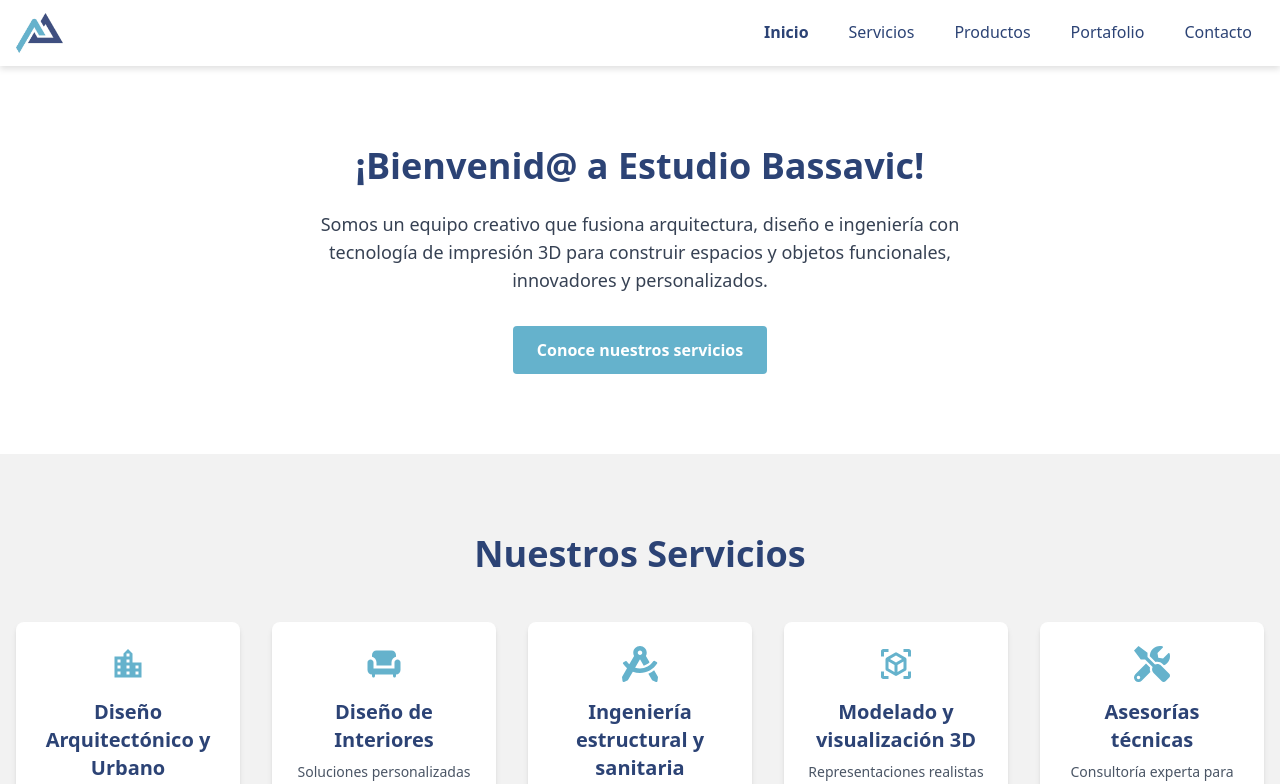
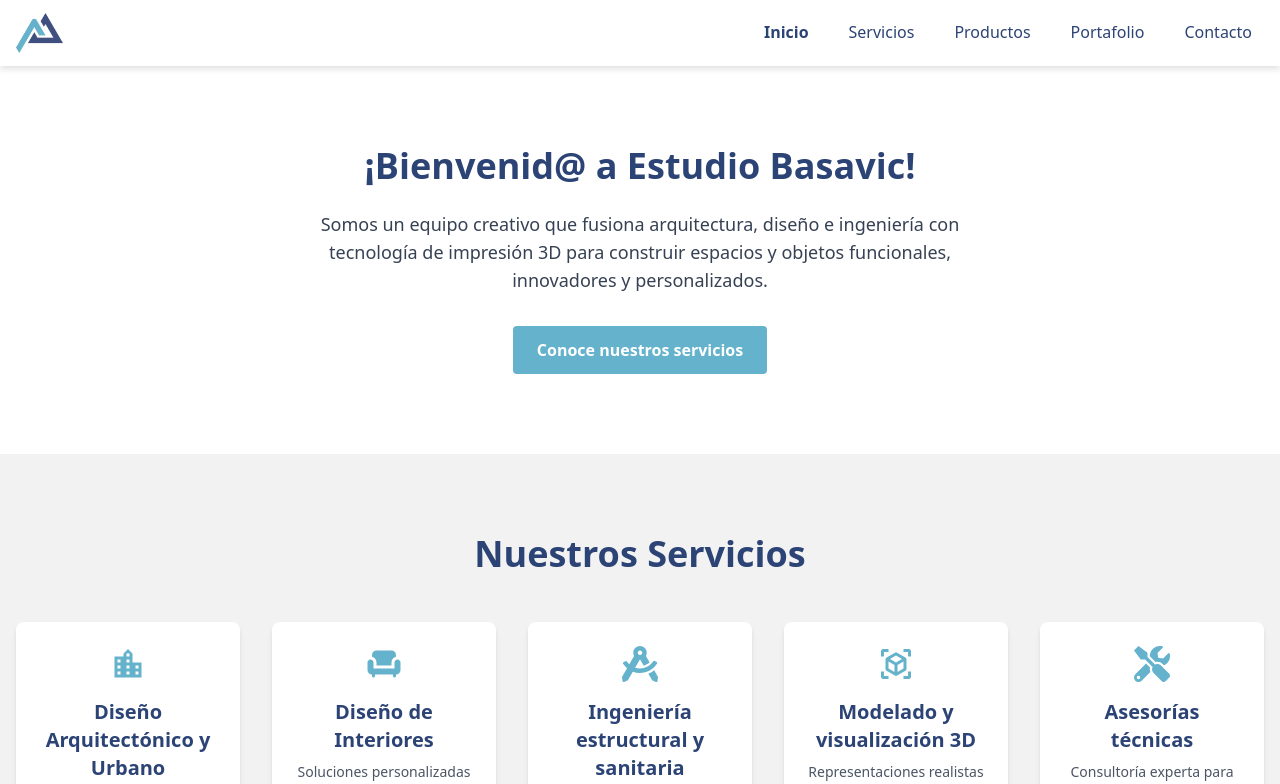
Before and after one commit to Flavicox/EstudioBasavic, a React (Vite) app: page / in a window 1280 px wide. Shown: the top 784 px of the page. Built offline with nearby package versions, Linux system fonts and the light colour scheme.

Commit message:
Hotfix HeroSection.tsx

```diff
--- a/src/presentation/sections/Home/HeroSection.tsx
+++ b/src/presentation/sections/Home/HeroSection.tsx
@@ -3,7 +3,7 @@ const HeroSection = () => {
         <section className="bg-white py-20">
             <div className="container mx-auto px-4 text-center">
                 <h1 className="text-3xl md:text-4xl font-bold text-[#2C4375] mb-6">
-                    ¡Bienvenid@ a Estudio Bassavic!
+                    ¡Bienvenid@ a Estudio Basavic!
                 </h1>
                 <p className="text-lg text-gray-700 max-w-2xl mx-auto mb-8">
                     Somos un equipo creativo que fusiona arquitectura, diseño e ingeniería con tecnología de impresión 3D para construir espacios y objetos funcionales, innovadores y personalizados.
```
